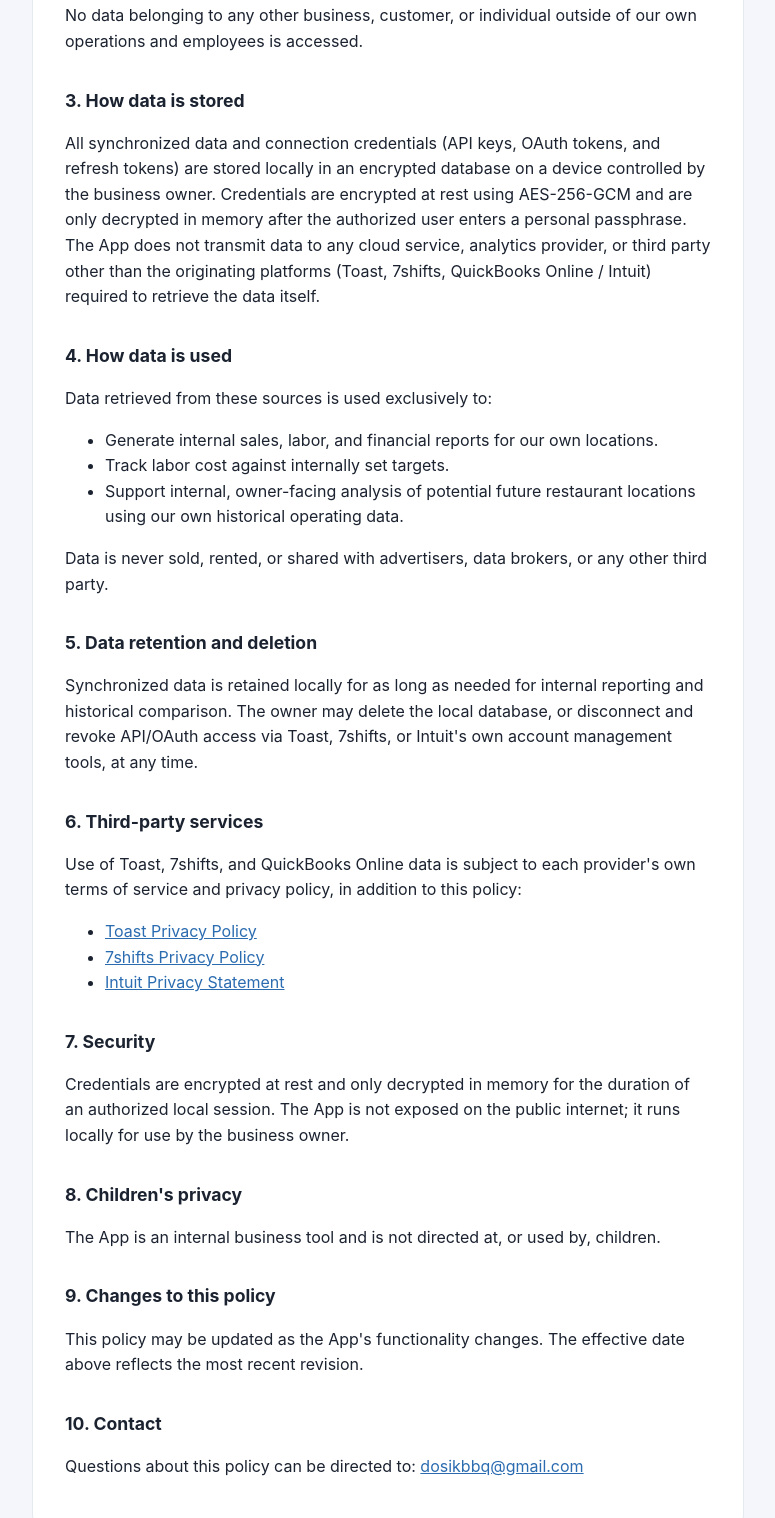
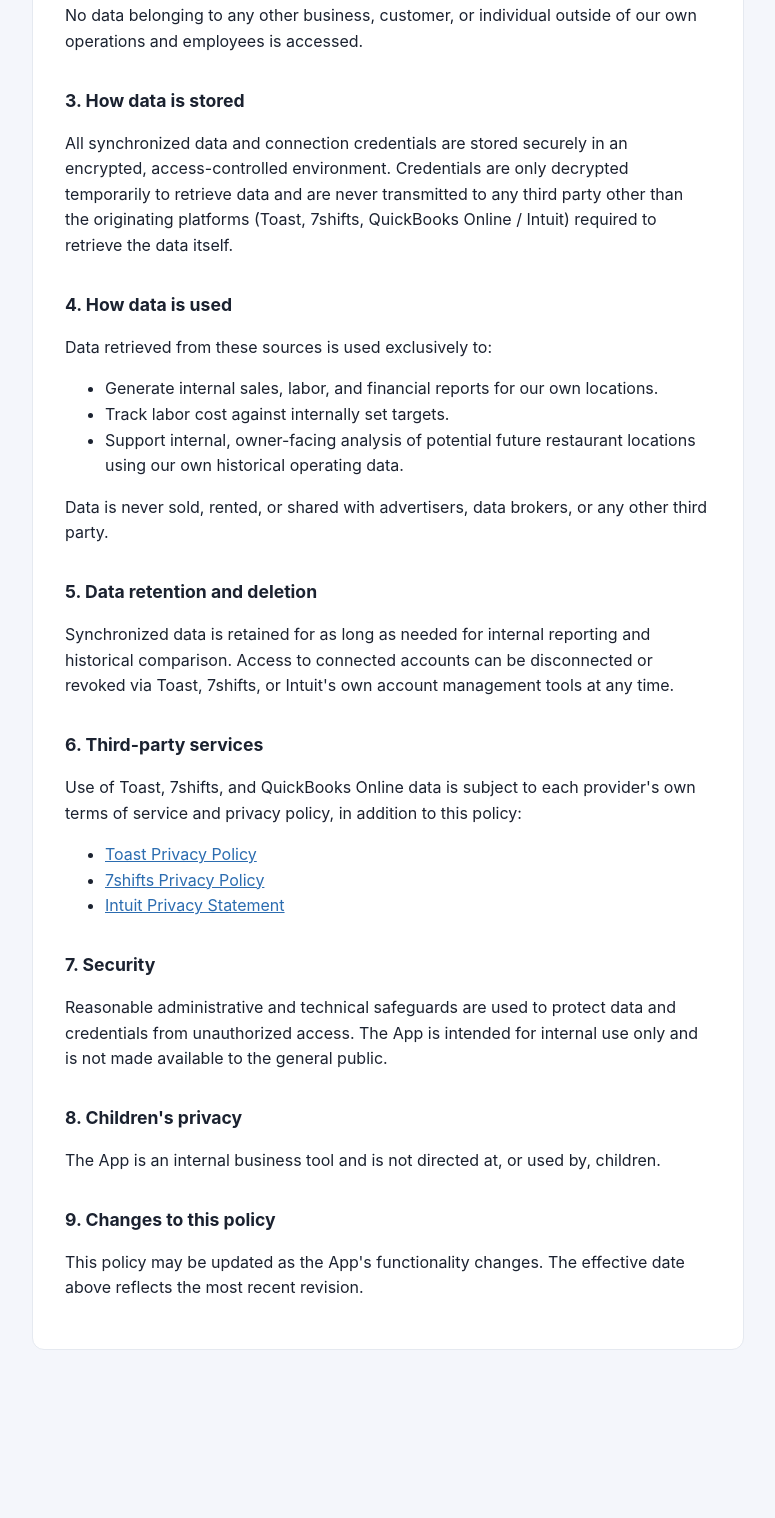
Before and after one commit to urbanpotbosses/privacy, a plain HTML site: page index.html in a window 1280 px wide. Shown: the part 751-2269 px from the top of the page, without its empty margins (252-1027 px from the left). After the commit the page ends 2165 px from the top, so only its background shows below. Drawn offline with Linux system fonts and the light colour scheme.

Commit message:
Remove contact info; genericize content

```diff
--- a/index.html
+++ b/index.html
@@ -73,13 +73,11 @@
 
     <h2>3. How data is stored</h2>
     <p>
-      All synchronized data and connection credentials (API keys, OAuth tokens, and
-      refresh tokens) are stored locally in an encrypted database on a device
-      controlled by the business owner. Credentials are encrypted at rest using
-      AES-256-GCM and are only decrypted in memory after the authorized user enters a
-      personal passphrase. The App does not transmit data to any cloud service,
-      analytics provider, or third party other than the originating platforms (Toast,
-      7shifts, QuickBooks Online / Intuit) required to retrieve the data itself.
+      All synchronized data and connection credentials are stored securely in an
+      encrypted, access-controlled environment. Credentials are only decrypted
+      temporarily to retrieve data and are never transmitted to any third party other
+      than the originating platforms (Toast, 7shifts, QuickBooks Online / Intuit)
+      required to retrieve the data itself.
     </p>
 
     <h2>4. How data is used</h2>
@@ -93,10 +91,9 @@
 
     <h2>5. Data retention and deletion</h2>
     <p>
-      Synchronized data is retained locally for as long as needed for internal
-      reporting and historical comparison. The owner may delete the local database, or
-      disconnect and revoke API/OAuth access via Toast, 7shifts, or Intuit's own
-      account management tools, at any time.
+      Synchronized data is retained for as long as needed for internal reporting and
+      historical comparison. Access to connected accounts can be disconnected or
+      revoked via Toast, 7shifts, or Intuit's own account management tools at any time.
     </p>
 
     <h2>6. Third-party services</h2>
@@ -112,9 +109,9 @@
 
     <h2>7. Security</h2>
     <p>
-      Credentials are encrypted at rest and only decrypted in memory for the duration
-      of an authorized local session. The App is not exposed on the public internet;
-      it runs locally for use by the business owner.
+      Reasonable administrative and technical safeguards are used to protect data and
+      credentials from unauthorized access. The App is intended for internal use only
+      and is not made available to the general public.
     </p>
 
     <h2>8. Children's privacy</h2>
@@ -125,9 +122,6 @@
       This policy may be updated as the App's functionality changes. The effective
       date above reflects the most recent revision.
     </p>
-
-    <h2>10. Contact</h2>
-    <p>Questions about this policy can be directed to: <a href="mailto:dosikbbq@gmail.com">dosikbbq@gmail.com</a></p>
   </div>
 </div>
 </body>
```
Also changed, not shown: eula.html (+0 -3 lines), privacy-policy.html (+11 -17 lines).
